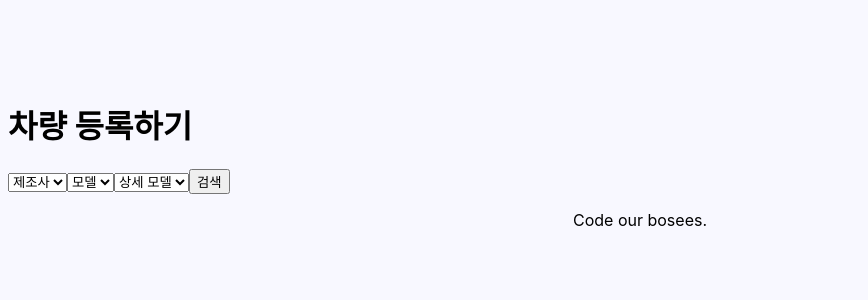
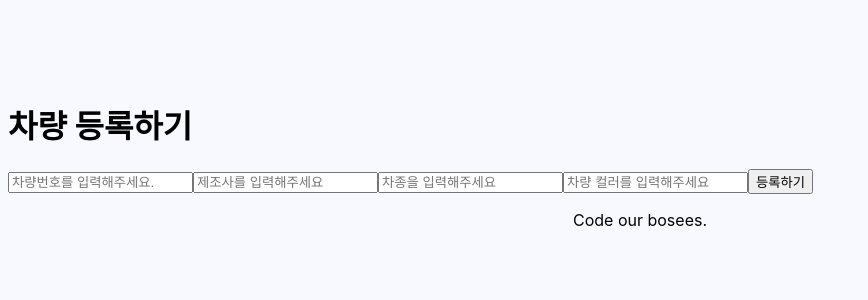
Before and after one commit to BOSEES/painters, a React (Create React App) app: page /register in a window 1280 px wide. Shown: the top 300 px of the page, without its empty margins (0-868 px from the left). Built offline with nearby package versions, Linux system fonts and the light colour scheme.

Commit message:
수정중

```diff
--- a/src/components/dropdown/dropdown.jsx
+++ b/src/components/dropdown/dropdown.jsx
@@ -1,22 +1,43 @@
-import React from "react";
+import React, { useRef } from "react";
 import styles from "./dropdown.module.css";
 
-const DropDown = () => {
+const DropDown = ({onAdd}) => {
+  const numberRef = useRef();
+  const makerRef = useRef();
+  const carNameRef = useRef();
+  const colorRef = useRef();
+
+  const onSubmit = (event) => {
+    event.preventDefault();
+
+    const car = {
+      id: Date.now(),
+      Number: numberRef.current.value || "",
+      Maker: makerRef.current.value || "",
+      Name: carNameRef.current.value || "",
+      Color: colorRef.current.value || "",
+      Hood:[],
+      FrontBumper:[],
+      Fender_FL:[],
+      Fender_FR:[],
+      Fender_RL:[],
+      Fender_RR:[],
+      Door_FL:[],
+      Door_FR:[],
+      Door_RL:[],
+      Door_RR:[],
+      Trunk:[],
+      RearBumper:[]
+    }
+    onAdd(car);
+  }
   return(
         <form>
-          <select className={styles.maker} name="maker" >
-            <option>제조사</option>
-            <option value="a">현대</option>
-            <option value="b">닛산</option>
-            <option value="c">쉐보레</option>
-          </select>
-          <select id="model" name="model">
-            <option>모델</option>
-          </select>
-          <select className={styles.detail} name="detail">
-            <option>상세 모델</option>
-          </select>
-          <button>검색</button>
+          <input ref={numberRef} type="text" className={styles.input} name="Number" placeholder="차량번호를 입력해주세요."/>
+          <input ref={makerRef} type="text" className={styles.input} name="Maker" placeholder="제조사를 입력해주세요"/>
+          <input ref={carNameRef} type="text" className={styles.input} name="CarName" placeholder="차종을 입력해주세요"/>
+          <input ref={colorRef} type="text" className={styles.input} name="Color" placeholder="차량 컬러를 입력해주세요"/>
+          <button className={styles.button} onSubmit={onSubmit}>등록하기</button>
         </form>
   )
 }
--- a/src/components/painters/painters.jsx
+++ b/src/components/painters/painters.jsx
@@ -8,7 +8,7 @@ const Painters = () => {
     {
       id: 1,
       Number: "1111",
-      Brand: "hyundai",
+      Maker: "hyundai",
       Name: "sonata",
       Color:"A5J",
       Hood:[{
--- a/src/components/register/register.jsx
+++ b/src/components/register/register.jsx
@@ -1,14 +1,14 @@
-import React from "react";
+import React, { useState } from "react";
 import styles from "./register.module.css";
 import DropDown from "../dropdown/dropdown";
 
-const Register = () => {
-
+const Register = ({addCar}) => {
+  const [cars, setCars] = useState();
 
   return(
     <div className={styles.register}>
       <h1>차량 등록하기</h1>
-      <DropDown />
+      <DropDown onAdd={addCar}/>
     </div>
   )
 }
```
